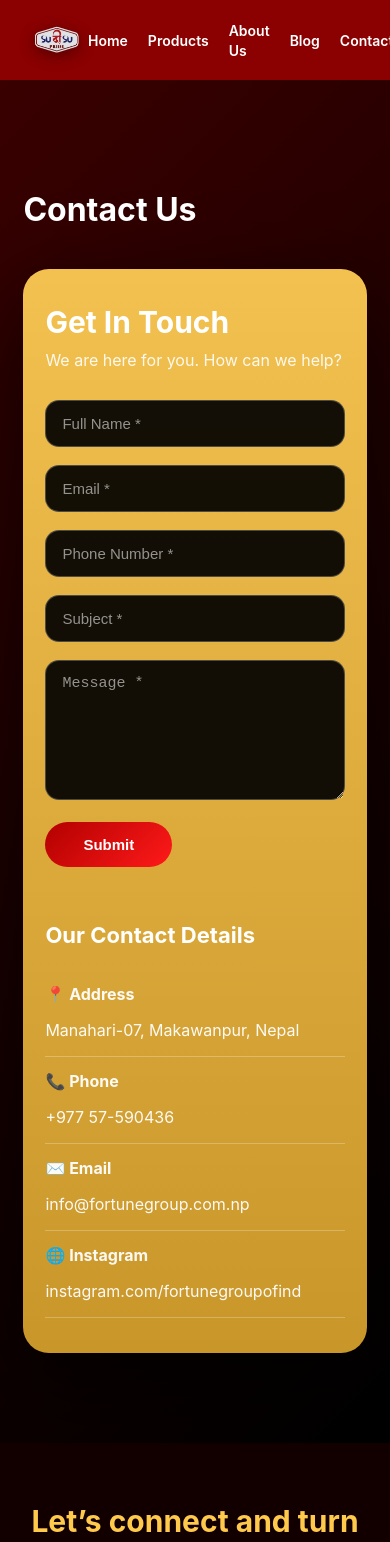
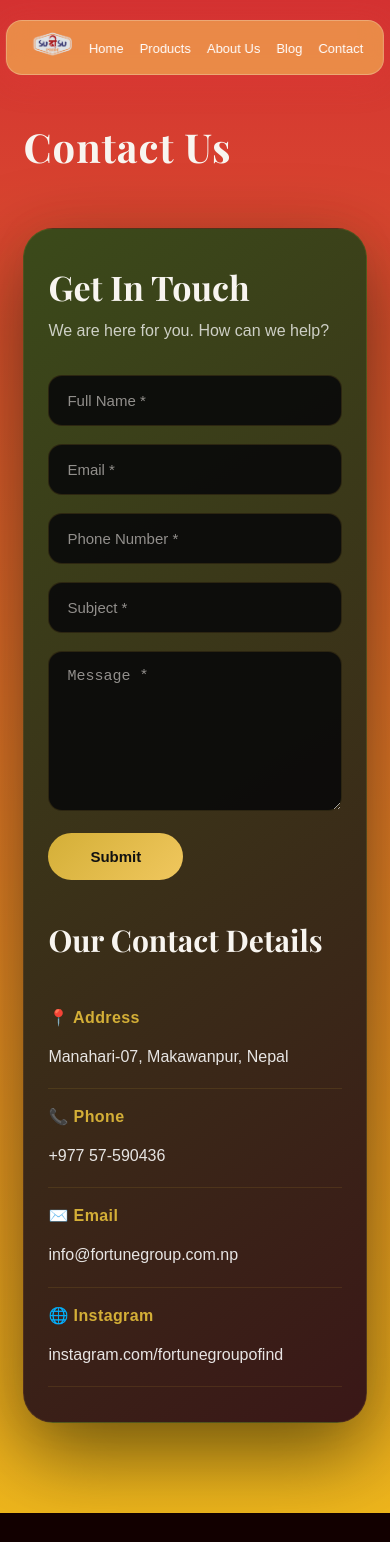
Before and after one commit to ASLENIX-NP/AS-Sudisu, a React (Vite) app in the folder Project Aslenix/frontend/: page /contact in a window 390 px wide. Shown: the top 1542 px of the page. Built offline with nearby package versions, Linux system fonts and the light colour scheme.

Commit message:
color changes

```diff
--- a/Project Aslenix/frontend/src/components/common/Navbar.css
+++ b/Project Aslenix/frontend/src/components/common/Navbar.css
@@ -1,104 +1,92 @@
-/* RESET OVERFLOW ISSUES */
-nav,
-.navbar,
-.nav-logo {
-  overflow: visible;
-}
+.navbar {
+  position: fixed;
+  top: 20px;
 
-/* =========================
-   NAVBAR (FINAL HEIGHT)
-   ========================= */
-.navbar {
+  left: 50%;
+  transform: translateX(-50%);
+
+  width: 100%;
+  max-width: 1700px;
+
+  height: 60px;
+
+  background: rgba(247, 190, 86, 0.615);
+
+  border: 1px solid rgba(240, 232, 208, 0.325);
+
+
+  border-radius: 16px;
+
   display: flex;
   align-items: center;
   justify-content: space-between;
 
-  height: 100px;                 /* balanced, not tall */
-  padding: 0 56px;
+  padding: 0 40px;
 
-  background-color: #8b0000;    /* Deep red */
+  z-index: 1000;
+
+  backdrop-filter: blur(10px);
+
+  box-shadow: 0 6px 30px rgba(225, 57, 57, 0.35);
 }
 
-/* =========================
-   LOGO (MAX SAFE SIZE)
-   ========================= */
-.nav-logo {
-  display: flex;
-  align-items: center;          /* perfect vertical centering */
+/* LOGO */
+
+.nav-logo img {
+  height: 95px;
+  width: auto;
+
+  object-fit: contain;
+
+  transform: scale(1.12);
 }
 
-.nav-logo img {
-  height: 160px;                 /* 🔥 maximum safe size */
-  width: auto;
+/* NAV LINKS */
 
-  object-fit:contain;
-  display: block;
-
-  margin-top: 8px;              /* prevents top cut */
-  margin-bottom: 4px;
-
-  filter: drop-shadow(0 4px 8px rgba(0,0,0,0.45));
-}
-
-/* =========================
-   NAV LINKS
-   ========================= */
 .nav-links {
   display: flex;
   align-items: center;
-  gap: 36px;
+
+  gap: 32px;
 
   list-style: none;
-  margin: 0;
-  padding: 0;
 }
 
 .nav-links a {
-  color: #ffffff;
+  text-decoration: none;
+
+  color: white;
+
   font-size: 16px;
-  font-weight: 600;
-  text-decoration: none;
-  position: relative;
+  font-weight: 500;
+
+  transition: 0.3s ease;
 }
 
-/* =========================
-   HOVER UNDERLINE EFFECT
-   ========================= */
-.nav-links a::after {
-  content: "";
-  position: absolute;
-  left: 0;
-  bottom: -8px;
-
-  width: 0%;
-  height: 2px;
-  background-color: #ffc107;
-
-  transition: width 0.3s ease;
+.nav-links a:hover {
+  color: #f3d112;
 }
 
-.nav-links a:hover::after {
-  width: 100%;
-}
+/* RESPONSIVE */
 
-/* =========================
-   MOBILE RESPONSIVE
-   ========================= */
 @media (max-width: 768px) {
   .navbar {
-    height: 80px;
-    padding: 0 24px;
+    width: 97%;
+
+    height: 55px;
+
+    padding: 0 20px;
+  }
+
+  .nav-links {
+    gap: 16px;
+  }
+
+  .nav-links a {
+    font-size: 13px;
   }
 
   .nav-logo img {
-    height: 64px;
-  }
-
-  .nav-links {
-    gap: 20px;
-  }
-
-  .nav-links a {
-    font-size: 14px;
+    height: 50px;
   }
 }
--- a/Project Aslenix/frontend/src/components/sections/Hero.css
+++ b/Project Aslenix/frontend/src/components/sections/Hero.css
@@ -2,19 +2,26 @@
   position: relative;
   height: 100vh;
   width: 100%;
+
   background-size: cover;
   background-position: center;
+  background-repeat: no-repeat;
+
   display: flex;
   align-items: center;
+
   padding: 0 8%;
+
+  transition: background-image 1s ease-in-out;
 }
 
 .hero-overlay {
   position: absolute;
   inset: 0;
+
   background: linear-gradient(
     to right,
-    rgba(0, 0, 0, 0.75),
+    rgba(149, 14, 14, 0.75),
     rgba(0, 0, 0, 0.35)
   );
 }
@@ -22,6 +29,7 @@
 .hero-content {
   position: relative;
   z-index: 2;
+
   max-width: 650px;
   color: #fff;
 }
@@ -29,47 +37,66 @@
 .hero-subtitle {
   letter-spacing: 3px;
   text-transform: uppercase;
+
   font-size: 14px;
   color: #d4af37;
+
   margin-bottom: 16px;
 }
 
 .hero-title {
   font-family: "Playfair Display", serif;
+
   font-size: 64px;
   font-weight: 700;
+
   line-height: 1.1;
+
   margin-bottom: 20px;
 }
 
 .hero-desc {
   font-size: 18px;
   color: #ddd;
+
   max-width: 520px;
+
   margin-bottom: 35px;
 }
 
 .hero-btn {
   padding: 14px 36px;
+
   font-size: 15px;
   letter-spacing: 1px;
+
   background: transparent;
+
   color: #fff;
+
   border: 1px solid #d4af37;
+
   cursor: pointer;
+
   transition: all 0.35s ease;
+
   position: relative;
   overflow: hidden;
 }
 
 .hero-btn::before {
   content: "";
+
   position: absolute;
   inset: 0;
+
   background: #d4af37;
+
   transform: scaleX(0);
   transform-origin: left;
+
   transition: transform 0.35s ease;
+
   z-index: -1;
 }
 
@@ -81,8 +108,26 @@
   color: #000;
 }
 
+/* SLIDE ANIMATION */
 
-/* Responsive */
+.fade-animation {
+  animation: fadeSlide 1s ease;
+}
+
+@keyframes fadeSlide {
+  from {
+    opacity: 0;
+    transform: translateY(30px);
+  }
+
+  to {
+    opacity: 1;
+    transform: translateY(0);
+  }
+}
+
+/* RESPONSIVE */
+
 @media (max-width: 768px) {
   .hero {
     padding: 0 6%;
--- a/Project Aslenix/frontend/src/components/sections/Products.css
+++ b/Project Aslenix/frontend/src/components/sections/Products.css
@@ -36,14 +36,13 @@
 .product-card {
   background: linear-gradient(
     180deg,
-    #f5c86a 0%,
-    #e2b457 50%,
-    #c89a3b 100%
+  #d1261dac,
+  #f3b656b7
   );
   border-radius: 18px;
   padding: 28px 22px;
   text-align: center;
-  box-shadow: 0 20px 45px rgba(0, 0, 0, 0.6);
+  box-shadow: 0 10px 30px rgba(0,0,0,0.35);
   transition: all 0.4s ease;
   position: relative;
   overflow: hidden;
@@ -75,7 +74,7 @@
 ================================ */
 .product-card h3 {
   font-size: 18px;
-  color: #1a1a1a;
+  color: #f8f5f0;;
   font-weight: 600;
   margin-bottom: 14px;
 }
@@ -95,8 +94,8 @@
 }
 
 .product-card button:hover {
-  background: #1a1a1a;
-  color: #f5c86a;
+background: #dbb73e;
+color: #111;
 }
 
 /* ===============================
--- a/Project Aslenix/frontend/src/pages/public/Contact.css
+++ b/Project Aslenix/frontend/src/pages/public/Contact.css
@@ -1,134 +1,265 @@
-/* PAGE BACKGROUND (same as products page) */
+/* =========================
+   PREMIUM CONTACT PAGE
+========================= */
+
 .contact-page {
   min-height: 100vh;
-  padding: 110px 6% 90px;
-  background: linear-gradient(135deg, #3a0000, #1a0000, #000000);
-  color: #ffffff;
+
+  padding: 120px 6% 90px;
+
+  background:
+    linear-gradient(
+      to bottom,
+      rgb(212, 50, 50),
+      rgb(238, 182, 28)
+    ),
+    radial-gradient(
+      circle at top right,
+      rgba(239, 237, 230, 0.99),
+      transparent 35%
+    ),
+    #f1ebeb;
+
+  color: #f8f5f0;
 }
 
+/* PAGE TITLE */
+
 .contact-title {
-  font-size: 42px;
+  font-size: 58px;
   font-weight: 700;
-  margin-bottom: 40px;
-  color: #fff;
+
+  margin-bottom: 55px;
+
+  color: #f8f5f0;
+
+  font-family: "Playfair Display", serif;
+
+  letter-spacing: 1px;
 }
 
-/* ✅ SUB BACKGROUND YELLOW (contact-card) */
+/* =========================
+   MAIN CONTACT CARD
+========================= */
+
 .contact-card {
-  max-width: 1200px;
+  max-width: 1250px;
+
   margin: auto;
-  background: linear-gradient(180deg, #f2c14f, #c9962a);
-  border-radius: 26px;
-  padding: 55px;
+
+  background:
+    linear-gradient(
+      145deg,
+      #3b4a1a,
+      #3a1717
+    );
+
+  border: 1px solid rgba(212, 175, 55, 0.15);
+
+  border-radius: 30px;
+
+  padding: 60px;
+
   display: grid;
+
   grid-template-columns: 1.2fr 1fr;
-  gap: 55px;
-  box-shadow: 0 30px 90px rgba(0, 0, 0, 0.65);
+
+  gap: 65px;
+
+  box-shadow:
+    0 30px 80px rgba(6, 14, 2, 0.55),
+    0 0 40px rgba(212, 175, 55, 0.05);
 }
 
-/* LEFT FORM */
+/* =========================
+   LEFT SIDE FORM
+========================= */
+
 .contact-form h2 {
-  color: #fff;
-  font-size: 30px;
-  margin-bottom: 10px;
+  color: #f8f5f0;
+
+  font-size: 34px;
+
+  margin-bottom: 12px;
+
+  font-family: "Playfair Display", serif;
 }
 
 .contact-form p {
-  color: #fff;
-  opacity: 0.9;
-  margin-bottom: 30px;
+  color: rgba(255, 255, 255, 0.75);
+
+  margin-bottom: 35px;
+
+  font-size: 16px;
 }
+
+/* INPUTS */
 
 .contact-form input,
 .contact-form textarea {
   width: 100%;
-  background: rgba(0, 0, 0, 0.92);
-  border: 1px solid rgba(255, 255, 255, 0.25);
+
+  background: rgba(10, 10, 10, 0.92);
+
+  border: 1px solid rgba(212, 175, 55, 0.15);
+
   border-radius: 14px;
-  padding: 14px 16px;
+
+  padding: 16px 18px;
+
   margin-bottom: 18px;
+
   color: #fff;
+
   font-size: 15px;
+
   transition: all 0.3s ease;
 }
 
+/* PLACEHOLDER */
+
 .contact-form input::placeholder,
 .contact-form textarea::placeholder {
-  color: rgba(255, 255, 255, 0.55);
+  color: rgba(252, 246, 242, 0.555);
 }
+
+/* INPUT FOCUS */
 
 .contact-form input:focus,
 .contact-form textarea:focus {
   outline: none;
-  border-color: #fff;
-  box-shadow: 0 0 0 2px rgba(255, 255, 255, 0.18);
+
+  border-color: #d4af3793;
+
+  box-shadow:
+    0 0 0 2px rgba(155, 126, 33, 0.12),
+    0 0 18px rgba(233, 186, 33, 0.16);
 }
 
 .contact-form textarea {
-  min-height: 140px;
+  min-height: 160px;
+
   resize: vertical;
 }
 
-/* SUBMIT BUTTON */
+/* =========================
+   BUTTON
+========================= */
+
 .contact-btn {
-  background: linear-gradient(135deg, #b30000, #ff1a1a);
+  background:
+    linear-gradient(
+      135deg,
+      #d4af37,
+      #f0c75e
+    );
+
   border: none;
-  color: #ffffff;
-  padding: 14px 38px;
-  border-radius: 30px;
+
+  color: #111;
+
+  padding: 15px 42px;
+
+  border-radius: 40px;
+
   font-size: 15px;
-  font-weight: 600;
+  font-weight: 700;
+
   cursor: pointer;
+
   transition: all 0.3s ease;
 }
 
 .contact-btn:hover {
-  transform: translateY(-2px);
-  box-shadow: 0 18px 45px rgba(255, 0, 0, 0.45);
+  transform: translateY(-3px);
+
+  box-shadow:
+    0 18px 40px rgba(212, 175, 55, 0.28);
 }
 
-/* ✅ RIGHT INFO (WHITE + CLEAN ROWS) */
+/* =========================
+   RIGHT INFO SECTION
+========================= */
+
 .contact-info h3 {
-  color: #fff;
-  font-size: 22px;
-  margin-bottom: 22px;
+  color: #f8f5f0;
+
+  font-size: 30px;
+
+  margin-bottom: 30px;
+
+  font-family: "Playfair Display", serif;
 }
+
+/* INFO ROW */
 
 .info-row {
   display: grid;
-  grid-template-columns: 140px 1fr;
-  gap: 14px;
+
+  grid-template-columns: 150px 1fr;
+
+  gap: 16px;
+
   align-items: start;
-  padding: 14px 0;
-  border-bottom: 1px solid rgba(255, 255, 255, 0.25);
+
+  padding: 18px 0;
+
+  border-bottom: 1px solid rgba(212, 175, 55, 0.12);
 }
 
+/* LABEL */
+
 .info-label {
-  color: #fff;
+  color: #d4af37;
+
   font-weight: 700;
-  opacity: 0.95;
+
+  letter-spacing: 0.4px;
 }
 
+/* VALUE */
+
 .info-value {
-  color: #fff;
-  opacity: 0.95;
-  line-height: 1.5;
+  color: rgba(255, 255, 255, 0.88);
+
+  line-height: 1.7;
+
   word-break: break-word;
 }
 
-/* FLOATING NAV BUTTONS */
+/* =========================
+   FLOATING BUTTONS
+========================= */
+
 .nav-float {
   position: fixed;
+
   top: 50%;
+
   transform: translateY(-50%);
-  background: #b30000;
+
+  background:
+    linear-gradient(
+      135deg,
+      #8b0000,
+      #c40000
+    );
+
   color: #ffffff;
-  padding: 12px 18px;
-  border-radius: 30px;
+
+  padding: 13px 20px;
+
+  border-radius: 40px;
+
   font-size: 14px;
+  font-weight: 600;
+
   cursor: pointer;
+
   z-index: 999;
+
   border: none;
+
   transition: all 0.3s ease;
 }
 
@@ -141,19 +272,29 @@
 }
 
 .nav-float:hover {
-  background: #ff1a1a;
-  box-shadow: 0 12px 30px rgba(255, 0, 0, 0.5);
+  transform:
+    translateY(-50%)
+    scale(1.05);
+
+  box-shadow:
+    0 15px 35px rgba(255, 0, 0, 0.35);
 }
 
-/* RESPONSIVE */
+/* =========================
+   RESPONSIVE
+========================= */
+
 @media (max-width: 900px) {
   .contact-card {
     grid-template-columns: 1fr;
-    padding: 35px 22px;
+
+    padding: 35px 24px;
+
+    gap: 40px;
   }
 
   .contact-title {
-    font-size: 32px;
+    font-size: 40px;
   }
 
   .nav-float {
--- a/Project Aslenix/frontend/src/styles/globals.css
+++ b/Project Aslenix/frontend/src/styles/globals.css
@@ -5,9 +5,9 @@
 }
 
 body {
-  background: #000;
-  color: #ffffff;
-  font-family: "Inter", sans-serif;
+  background: #140404;
+  color: #f8f5f0;
+  font-family: "Poppins", sans-serif;
   overflow-x: hidden;
 }
 html {
```
Also changed, not shown: Project Aslenix/frontend/src/components/sections/Hero.jsx (+47 -14 lines), 1 other file (tests, documents, lock files or other folders).
